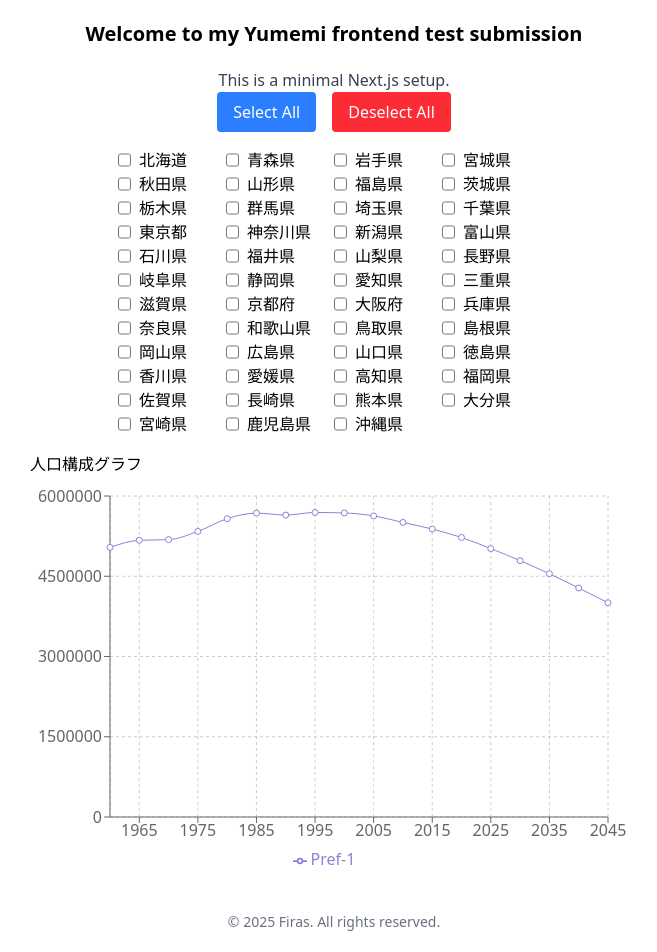
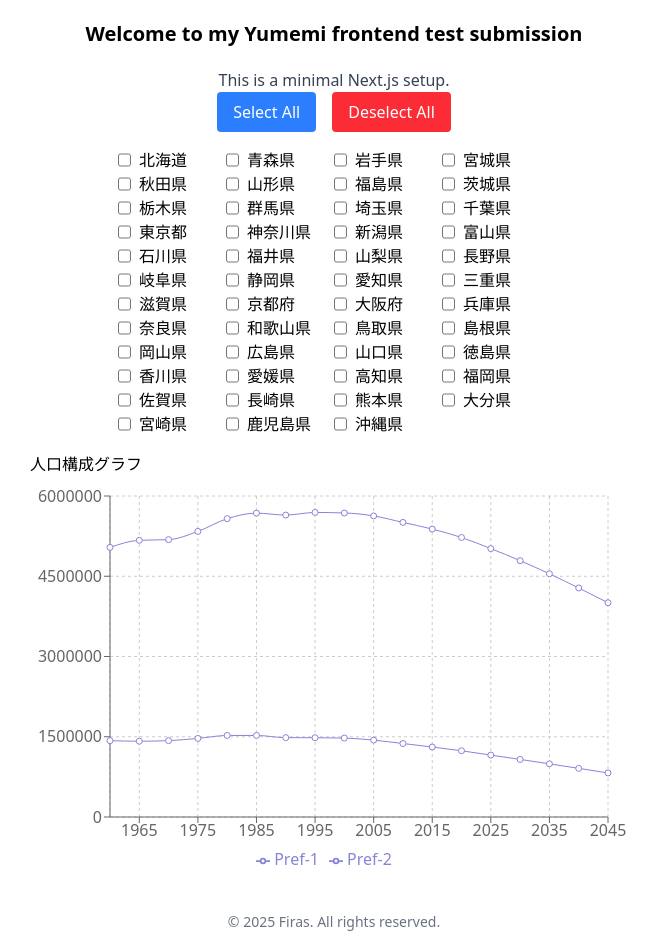
Before and after one commit to FirasAguel/yumemi-frontend, a Next.js app: page / in a window 1280 px wide. Shown: the whole page, without its empty margins (306-963 px from the left). Built offline with nearby package versions, Linux system fonts and the light colour scheme.

Commit message:
feat: display multiple prefecture charts

```diff
--- a/src/app/page.tsx
+++ b/src/app/page.tsx
@@ -7,8 +7,11 @@ export default async function Home() {
   //const { boundaryYear, populationData } = await getPopulation(1);
   const data1 = await getPopulation(1);
   const data2 = await getPopulation(2);
-  console.log(data1);
-  console.log(data2);
+  const combinedData = data1.populationData.map((entry, index) => ({
+    ...entry,
+    ...data2.populationData[index],
+  }));
+  console.log(combinedData);
   return (
     <div className="flex flex-col min-h-screen">
       <header className="p-5 text-center text-xl font-semibold">
@@ -22,8 +25,8 @@ export default async function Home() {
         <div className="w-1/2 max-w-4xl h-auto p-4">
           <h2>人口構成グラフ</h2>
           <PopulationChart
-            populationData={data1.populationData}
             boundaryYear={data1.boundaryYear}
+            populationData={combinedData}
           />
         </div>
       </main>
```
